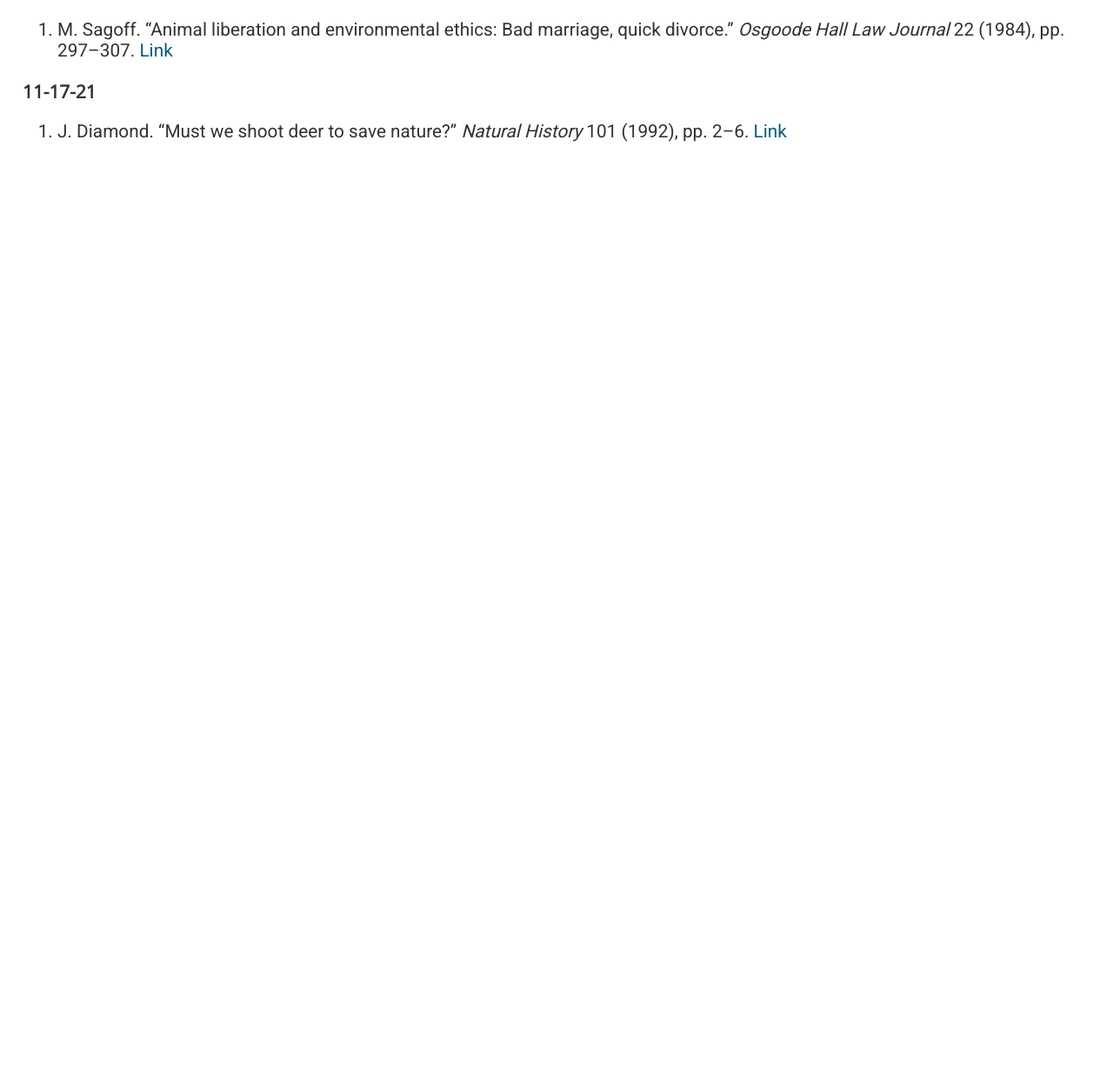
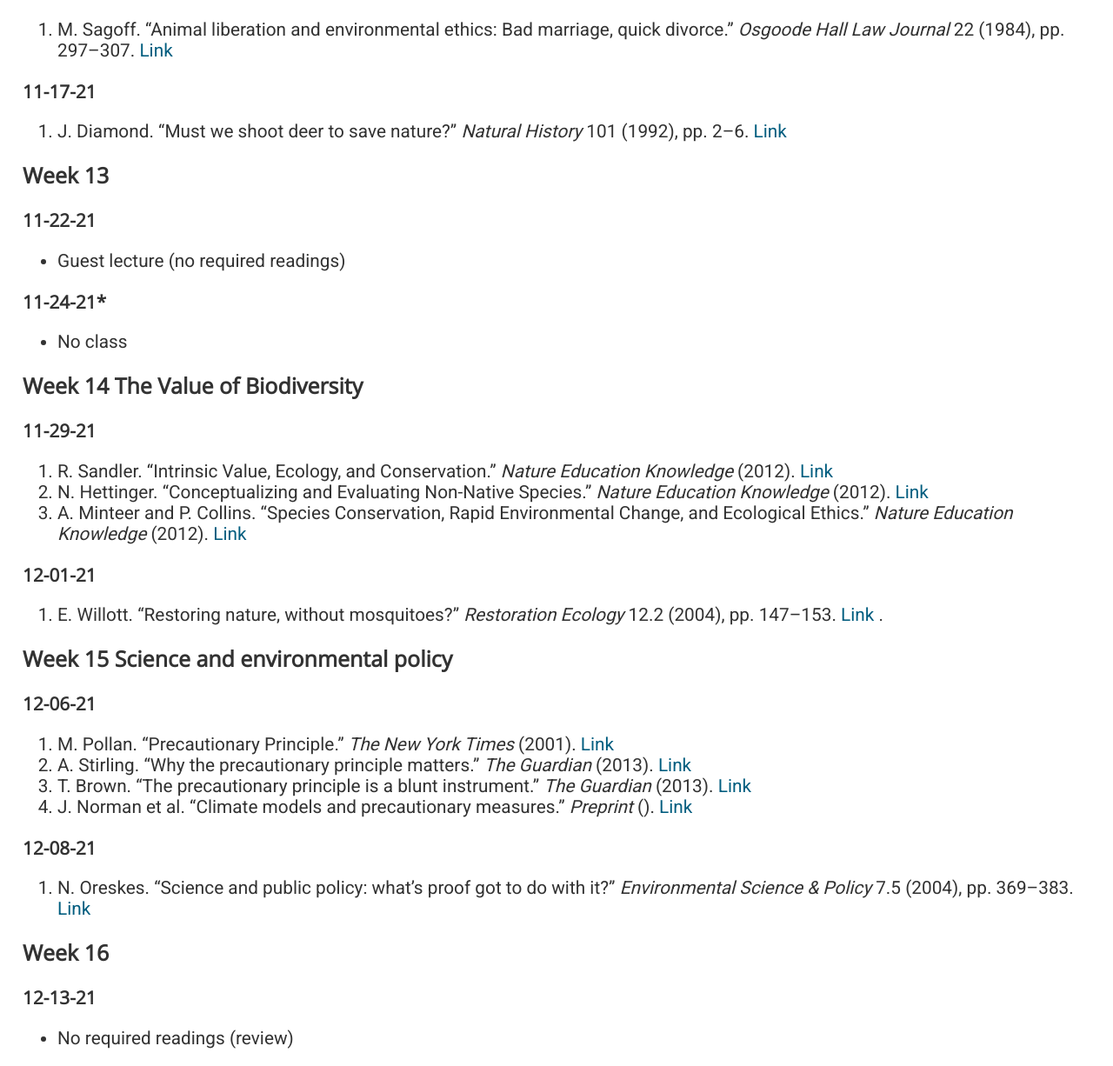
Before and after one commit to makp/website, a Flask app: page /schedule5 in a window 1280 px wide. Shown: the part 3594-4820 px from the top of the page at 87% size. Before the commit the page ends 3757 px from the top, so only its background shows below. Run offline with Flask 2, Linux system fonts and the light colour scheme.

Commit message:
Add remaining days to schedule

```diff
--- a/templates/includes/schedule_f21_phil255.html
+++ b/templates/includes/schedule_f21_phil255.html
@@ -796,4 +796,231 @@
    </a>
   </li>
  </ol>
+ <!--l. 195-->
+ <p class="noindent">
+ </p>
+ <h4 class="subsectionHead" id="Week13">
+  <span class="titlemark">
+   Week 13
+  </span>
+  <a id="x1-40000Week 13">
+  </a>
+ </h4>
+ <!--l. 196-->
+ <p class="noindent">
+ </p>
+ <h5 class="likesubsubsectionHead">
+  <a id="x1-41000Week 13">
+  </a>
+  11-22-21
+ </h5>
+ <ul class="itemize1">
+  <li class="itemize">
+   Guest lecture (no required readings)
+  </li>
+ </ul>
+ <!--l. 201-->
+ <p class="noindent">
+ </p>
+ <h5 class="likesubsubsectionHead">
+  <a id="x1-42000Week 13">
+  </a>
+  11-24-21*
+ </h5>
+ <ul class="itemize1">
+  <li class="itemize">
+   No class
+  </li>
+ </ul>
+ <!--l. 204-->
+ <p class="noindent">
+ </p>
+ <h4 class="subsectionHead" id="Week14">
+  <span class="titlemark">
+   Week 14
+  </span>
+  <a id="x1-43000Week 14">
+  </a>
+  The Value of Biodiversity
+ </h4>
+ <!--l. 205-->
+ <p class="noindent">
+ </p>
+ <h5 class="likesubsubsectionHead">
+  <a id="x1-44000Week 14">
+  </a>
+  11-29-21
+ </h5>
+ <!--l. 206-->
+ <p class="noindent">
+ </p>
+ <ol class="enumerate1">
+  <li class="enumerate" id="x1-44002x1">
+   R.   Sandler.   “Intrinsic   Value,   Ecology,   and   Conservation.”
+   <em>
+    Nature
+     Education Knowledge
+   </em>
+   (2012).
+   <a href="https://www.nature.com/scitable/knowledge/library/intrinsic-value-ecology-and-conservation-25815400/">
+    Link
+   </a>
+  </li>
+  <li class="enumerate" id="x1-44004x2">
+   N.  Hettinger.  “Conceptualizing  and  Evaluating  Non-Native  Species.”
+   <em>
+    Nature Education Knowledge
+   </em>
+   (2012).
+   <a href="https://www-nature-com.proxy-tu.researchport.umd.edu/scitable/knowledge/library/conceptualizing-and-evaluating-non-native-species-80060037/">
+    Link
+   </a>
+  </li>
+  <li class="enumerate" id="x1-44006x3">
+   A. Minteer and P. Collins. “Species Conservation, Rapid Environmental
+     Change,  and  Ecological  Ethics.”
+   <em>
+    Nature  Education  Knowledge
+   </em>
+   (2012).
+   <a href="https://www-nature-com.proxy-tu.researchport.umd.edu/scitable/knowledge/library/species-conservation-rapid-environmental-change-and-ecological-67648942/">
+    Link
+   </a>
+  </li>
+ </ol>
+ <!--l. 212-->
+ <p class="noindent">
+ </p>
+ <h5 class="likesubsubsectionHead">
+  <a id="x1-45000Week 14">
+  </a>
+  12-01-21
+ </h5>
+ <!--l. 213-->
+ <p class="noindent">
+ </p>
+ <ol class="enumerate1">
+  <li class="enumerate" id="x1-45002x1">
+   E. Willott. “Restoring nature, without mosquitoes?”
+   <em>
+    Restoration Ecology
+   </em>
+   12.2 (2004), pp. 147–153.
+   <a href="https://tu-my.sharepoint.com/:b:/g/personal/mpedroso_towson_edu/EbGig6VkuaFOqTKsB9ykC4EB0M_mcWhEOa42FcWJZkBInA?e=27qQ0">
+    Link
+   </a>
+   .
+  </li>
+ </ol>
+ <!--l. 218-->
+ <p class="noindent">
+ </p>
+ <h4 class="subsectionHead" id="Week15">
+  <span class="titlemark">
+   Week 15
+  </span>
+  <a id="x1-46000Week 15">
+  </a>
+  Science and environmental policy
+ </h4>
+ <!--l. 220-->
+ <p class="noindent">
+ </p>
+ <h5 class="likesubsubsectionHead">
+  <a id="x1-47000Week 15">
+  </a>
+  12-06-21
+ </h5>
+ <!--l. 221-->
+ <p class="noindent">
+ </p>
+ <ol class="enumerate1">
+  <li class="enumerate" id="x1-47002x1">
+   M. Pollan. “Precautionary Principle.”
+   <em>
+    The New York Times
+   </em>
+   (2001).
+   <a href="https://www.nytimes.com/2001/12/09/magazine/the-year-in-ideas-a-to-z-precautionary-principle.html">
+    Link
+   </a>
+  </li>
+  <li class="enumerate" id="x1-47004x2">
+   A. Stirling. “Why the precautionary principle matters.”
+   <em>
+    The Guardian
+   </em>
+   (2013).
+   <a href="https://www.theguardian.com/science/political-science/2013/jul/08/precautionary-principle-science-policy">
+    Link
+   </a>
+  </li>
+  <li class="enumerate" id="x1-47006x3">
+   T.  Brown.  “The  precautionary  principle  is  a  blunt  instrument.”
+   <em>
+    The
+     Guardian
+   </em>
+   (2013).
+   <a href="https://www.theguardian.com/science/political-science/2013/jul/09/precautionary-principle-blunt-instrument">
+    Link
+   </a>
+  </li>
+  <li class="enumerate" id="x1-47008x4">
+   J. Norman et al. “Climate models and precautionary measures.”
+   <em>
+    Preprint
+   </em>
+   ().
+   <a href="https://www.fooledbyrandomness.com/climateletter.pdf">
+    Link
+   </a>
+  </li>
+ </ol>
+ <!--l. 229-->
+ <p class="noindent">
+ </p>
+ <h5 class="likesubsubsectionHead">
+  <a id="x1-48000Week 15">
+  </a>
+  12-08-21
+ </h5>
+ <!--l. 230-->
+ <p class="noindent">
+ </p>
+ <ol class="enumerate1">
+  <li class="enumerate" id="x1-48002x1">
+   N. Oreskes. “Science and public policy: what’s proof got to do with it?”
+   <em>
+    Environmental Science &amp; Policy
+   </em>
+   7.5 (2004), pp. 369–383.
+   <a href="https://tu-my.sharepoint.com/:b:/g/personal/mpedroso_towson_edu/EVd5guVAmHlNtqyuF9VeCyQBomm9TYneKHmS1cJs6_Nfmw?e=fPcZP2">
+    Link
+   </a>
+  </li>
+ </ol>
+ <!--l. 234-->
+ <p class="noindent">
+ </p>
+ <h4 class="subsectionHead" id="Week16">
+  <span class="titlemark">
+   Week 16
+  </span>
+  <a id="x1-49000Week 16">
+  </a>
+ </h4>
+ <!--l. 235-->
+ <p class="noindent">
+ </p>
+ <h5 class="likesubsubsectionHead">
+  <a id="x1-50000Week 16">
+  </a>
+  12-13-21
+ </h5>
+ <ul class="itemize1">
+  <li class="itemize">
+   No required readings (review)
+  </li>
+ </ul>
 </div>
```
Also changed, not shown: 1 other file.
